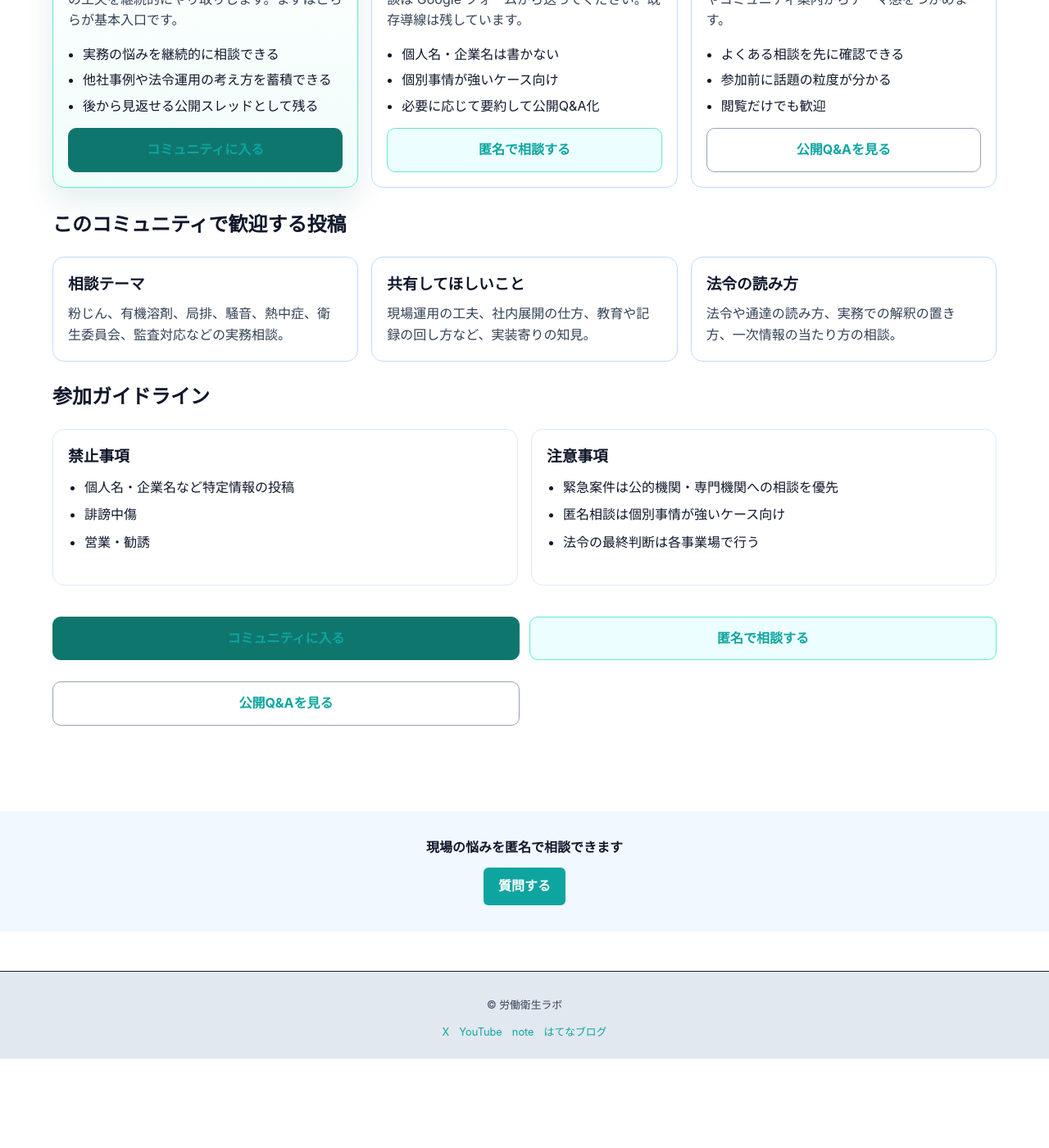
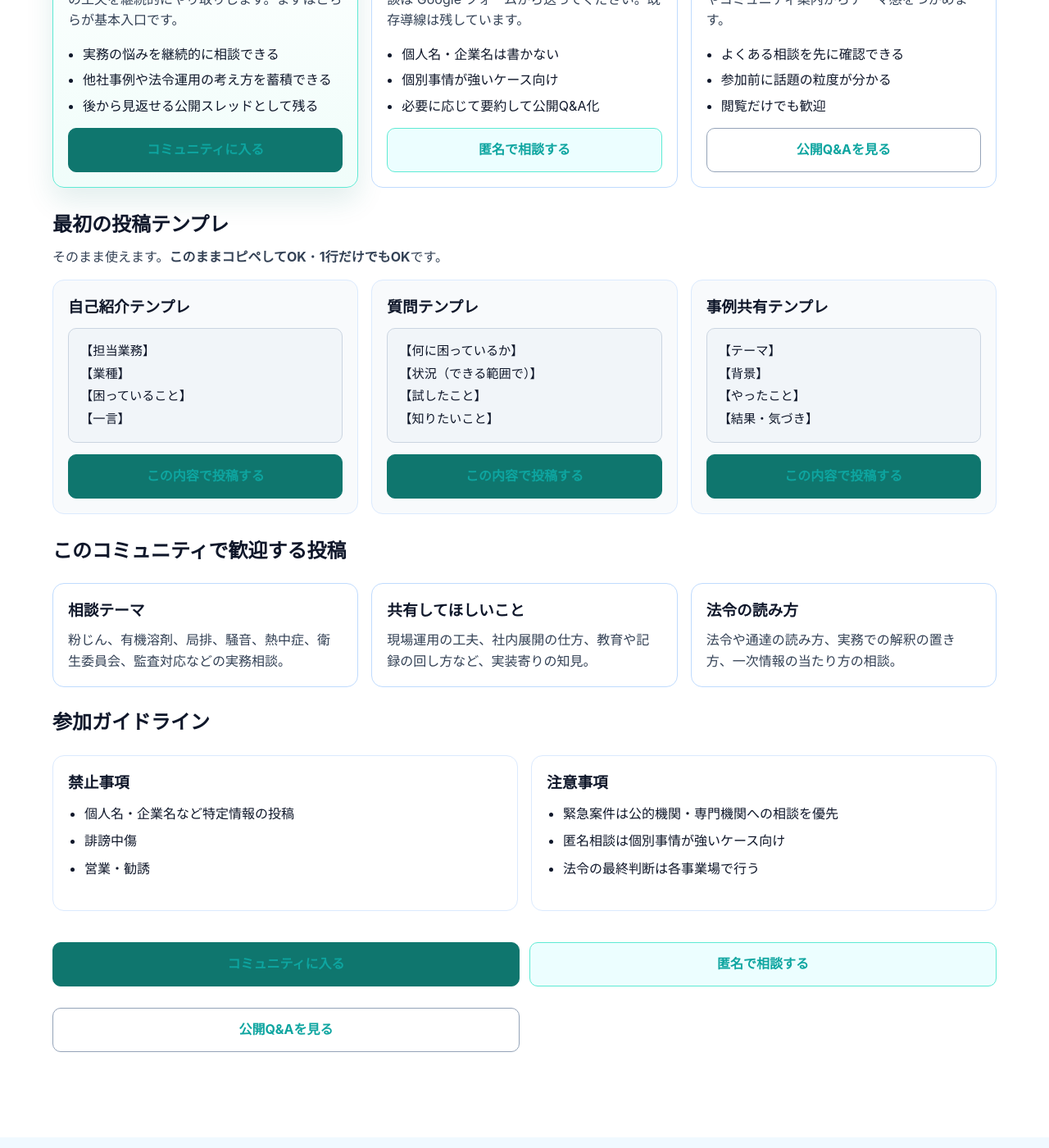
Before and after one commit to rodoeisei-lab/rodoeisei-lab, a Jekyll site: the page built from pages/join.md, in a window 1280 px wide and 1400 px high, scrolled down 1076 px. Shown: the whole window at 82% size. Built offline with Jekyll 4.4.1, drawn with Linux system fonts in a browser that asks for light colours; before the commit the page ends 2367 px from its top, so only the background shows below that.

Commit message:
Add copy-ready first post templates to join page

```diff
--- /dev/null
+++ b/_includes/post-templates.html
@@ -0,0 +1,37 @@
+<section class="join-post-templates" aria-label="最初の投稿テンプレ">
+  <div class="join-post-templates-header">
+    <h2>最初の投稿テンプレ</h2>
+    <p class="join-post-templates-lead">そのまま使えます。<strong>このままコピペしてOK</strong>・<strong>1行だけでもOK</strong>です。</p>
+  </div>
+
+  {% assign discussion_post_url = site.community.repository_url | append: '/discussions/new/choose' %}
+
+  <div class="template-card-grid">
+    <article class="template-card">
+      <h3>自己紹介テンプレ</h3>
+      <pre><code>【担当業務】
+【業種】
+【困っていること】
+【一言】</code></pre>
+      <a class="join-cta join-cta-primary" href="{{ discussion_post_url }}" target="_blank" rel="noopener">この内容で投稿する</a>
+    </article>
+
+    <article class="template-card">
+      <h3>質問テンプレ</h3>
+      <pre><code>【何に困っているか】
+【状況（できる範囲で）】
+【試したこと】
+【知りたいこと】</code></pre>
+      <a class="join-cta join-cta-primary" href="{{ discussion_post_url }}" target="_blank" rel="noopener">この内容で投稿する</a>
+    </article>
+
+    <article class="template-card">
+      <h3>事例共有テンプレ</h3>
+      <pre><code>【テーマ】
+【背景】
+【やったこと】
+【結果・気づき】</code></pre>
+      <a class="join-cta join-cta-primary" href="{{ discussion_post_url }}" target="_blank" rel="noopener">この内容で投稿する</a>
+    </article>
+  </div>
+</section>
--- a/assets/css/main.css
+++ b/assets/css/main.css
@@ -2640,10 +2640,65 @@ main#main .section .container a:not(.btn-step):not(.btn-step-primary):not(.btn-a
   margin: 8px 0 8px;
 }
 
+.join-post-templates {
+  margin: 20px 0 26px;
+}
+
+.join-post-templates-header {
+  display: grid;
+  gap: 8px;
+  margin-bottom: 14px;
+}
+
+.join-post-templates-header h2 {
+  margin: 0;
+}
+
+.join-post-templates-lead {
+  margin: 0;
+  color: var(--text-soft);
+}
+
+.template-card-grid {
+  display: grid;
+  grid-template-columns: repeat(3, minmax(0, 1fr));
+  gap: 16px;
+}
+
+.template-card {
+  background: #f8fafc;
+  border: 1px solid #dbeafe;
+  border-radius: 14px;
+  padding: 18px;
+}
+
+.template-card h3 {
+  margin: 0 0 10px;
+}
+
+.template-card pre {
+  margin: 0;
+  padding: 14px;
+  border: 1px solid #cbd5e1;
+  border-radius: 10px;
+  background: #f1f5f9;
+  color: #0f172a;
+  font-size: .95rem;
+  line-height: 1.75;
+  white-space: pre-wrap;
+  word-break: break-word;
+  overflow-wrap: anywhere;
+}
+
+.template-card code {
+  font-family: ui-monospace, SFMono-Regular, Menlo, Monaco, Consolas, "Liberation Mono", "Courier New", monospace;
+}
+
 @media (max-width: 900px) {
   .join-steps,
   .join-benefits,
-  .join-quick-links {
+  .join-quick-links,
+  .template-card-grid {
     grid-template-columns: 1fr;
   }
 }
--- a/pages/join.md
+++ b/pages/join.md
@@ -57,6 +57,8 @@ description: 労働衛生ラボの公開コミュニティ参加、匿名相談
   </article>
 </section>
 
+{% include post-templates.html %}
+
 ## このコミュニティで歓迎する投稿
 
 <div class="join-benefits" aria-label="歓迎する投稿例">
```
